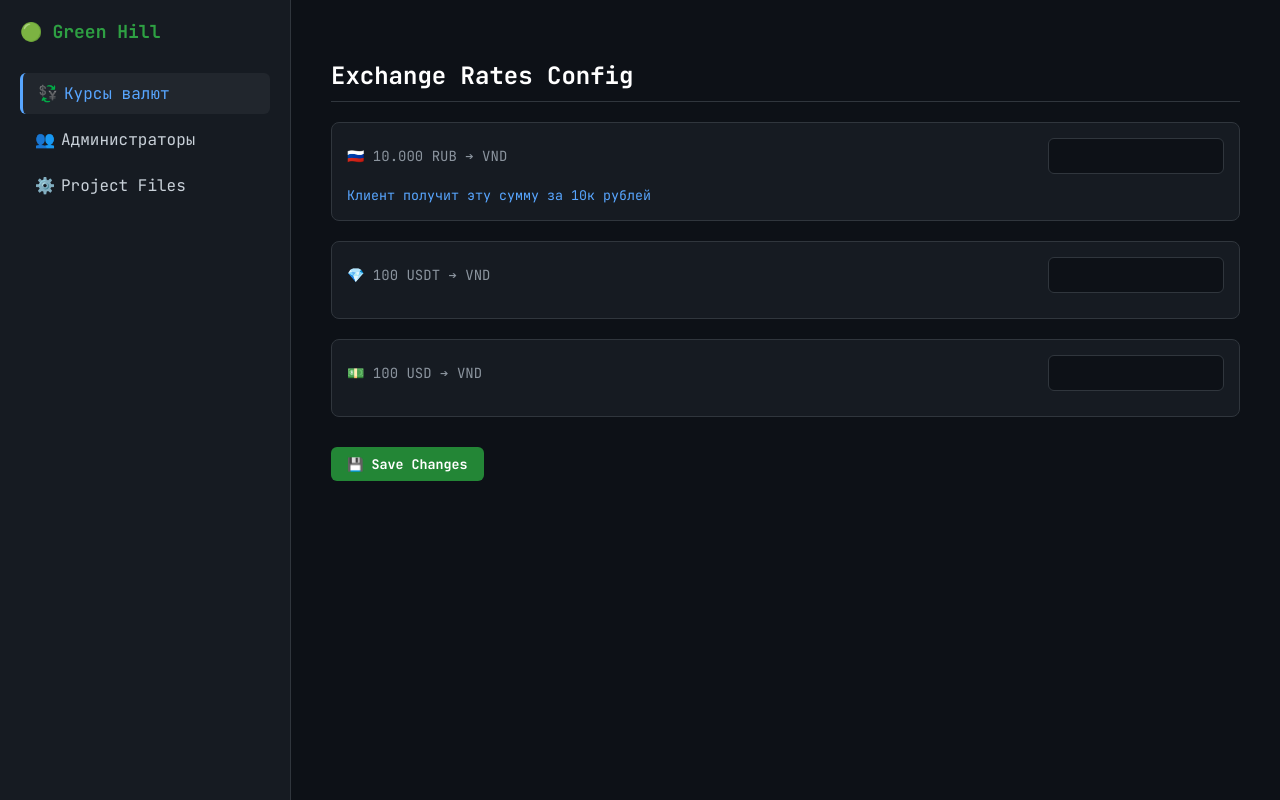
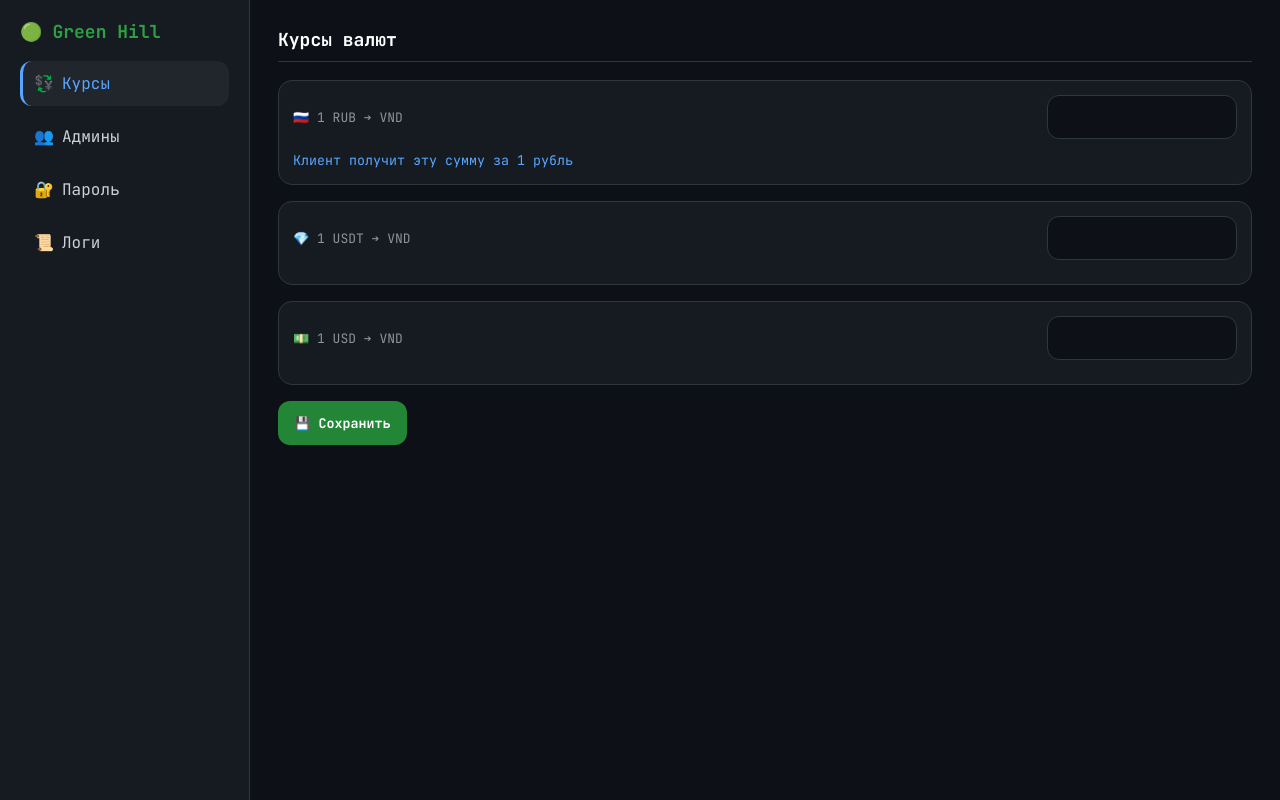
Before and after one commit to aipunkfacility/GREENHILL, a FastAPI app: template templates/admin.html in a window 1280 px wide. Run offline with FastAPI, Linux system fonts and the light colour scheme; the template is opened without the code that fills it, so the values that code supplies are empty.

Commit message:
обновил калькулятор

```diff
--- a/main.py
+++ b/main.py
@@ -7,7 +7,7 @@ from aiogram.enums import ParseMode
 
 import config
 # Импортируем наши модули из папки handlers
-from handlers import admin, menu, calculator
+from handlers import menu, calculator
 
 async def main():
     # Инициализация бота с HTML-разметкой
@@ -24,7 +24,6 @@ async def main():
 
     # 🔌 ПОДКЛЮЧЕНИЕ ЛОГИКИ (РОУТЕРОВ)
     # Порядок важен: сначала админка, потом меню (кнопки), потом калькулятор
-    dp.include_router(admin.router)
     dp.include_router(menu.router)
     dp.include_router(calculator.router)
 
--- a/templates/admin.html
+++ b/templates/admin.html
@@ -2,111 +2,336 @@
 <html lang="ru">
 <head>
   <meta charset="UTF-8">
+  <meta name="viewport" content="width=device-width, initial-scale=1.0">
   <title>Green Hill Admin</title>
   <link href="https://fonts.googleapis.com/css2?family=JetBrains+Mono:wght@400;700&display=swap" rel="stylesheet">
   <style>
-        :root {
-            --bg-dark: #0d1117;
-            --bg-panel: #161b22;
-            --text-main: #c9d1d9;
-            --text-accent: #58a6ff;
-            --green-btn: #238636;
-            --border: #30363d;
-            --hover: #21262d;
+    :root{
+      --bg-dark:#0d1117;
+      --bg-panel:#161b22;
+      --text-main:#c9d1d9;
+      --text-accent:#58a6ff;
+      --green-btn:#238636;
+      --border:#30363d;
+      --hover:#21262d;
     }
-        body { margin: 0; font-family: 'JetBrains Mono', monospace; background-color: var(--bg-dark); color: var(--text-main); display: flex; height: 100vh; overflow: hidden; }
 
-        .sidebar { width: 250px; background-color: var(--bg-panel); border-right: 1px solid var(--border); padding: 20px; display: flex; flex-direction: column; }
-        .logo { font-size: 18px; font-weight: bold; margin-bottom: 30px; color: #fff; display: flex; align-items: center; gap: 10px; }
-        .logo span { color: #2ea043; }
+    *{ box-sizing:border-box; }
 
-        .menu-item { padding: 10px 15px; margin-bottom: 5px; cursor: pointer; border-radius: 6px; color: var(--text-main); display: flex; align-items: center; gap: 10px; transition: 0.2s; }
-        .menu-item:hover { background-color: var(--hover); }
-        .menu-item.active { background-color: var(--hover); color: var(--text-accent); border-left: 3px solid var(--text-accent); }
-        .icon { width: 16px; text-align: center; }
+    body{
+      margin:0;
+      font-family:'JetBrains Mono', monospace;
+      background:var(--bg-dark);
+      color:var(--text-main);
+      display:flex;
+      min-height:100vh;
+      overflow-x:hidden;
+    }
 
-        .main-content { flex: 1; padding: 40px; overflow-y: auto; }
-        .page { display: none; }
-        .page.active { display: block; animation: fadeIn 0.3s; }
-        h2 { border-bottom: 1px solid var(--border); padding-bottom: 10px; margin-bottom: 20px; color: #fff; }
+    .sidebar{
+      width:250px;
+      background:var(--bg-panel);
+      border-right:1px solid var(--border);
+      padding:20px;
+      display:flex;
+      flex-direction:column;
+      flex:0 0 auto;
+    }
 
-        .input-group { margin-bottom: 20px; background: var(--bg-panel); padding: 15px; border-radius: 8px; border: 1px solid var(--border); }
-        .input-row { display: flex; align-items: center; justify-content: space-between; margin-bottom: 10px; }
-        label { font-size: 14px; color: #8b949e; }
+    .logo{
+      font-size:18px;
+      font-weight:700;
+      margin-bottom:18px;
+      color:#fff;
+      display:flex;
+      align-items:center;
+      gap:10px;
+      user-select:none;
+    }
+    .logo span{ color:#2ea043; }
 
-        input { background: #0d1117; border: 1px solid var(--border); color: #fff; padding: 8px 12px; border-radius: 6px; font-family: inherit; width: 150px; text-align: right; }
-        input:focus { outline: 1px solid var(--text-accent); border-color: var(--text-accent); }
+    .menu-row{ display:block; }
 
-        .btn { background-color: var(--green-btn); color: white; border: none; padding: 8px 16px; border-radius: 6px; cursor: pointer; font-family: inherit; font-weight: bold; margin-top: 10px; }
-        .btn:hover { background-color: #2ea043; }
-        .btn-del { background: none; border: none; color: #f85149; cursor: pointer; text-decoration: none; margin-left: 10px; }
+    .menu-item{
+      padding:12px 14px;
+      margin-bottom:8px;
+      cursor:pointer;
+      border-radius:12px;
+      color:var(--text-main);
+      display:flex;
+      align-items:center;
+      gap:10px;
+      transition:.2s;
+      min-height:44px; /* touch target */
+      -webkit-tap-highlight-color:transparent;
+    }
+    .menu-item:hover{ background:var(--hover); }
+    .menu-item.active{
+      background:var(--hover);
+      color:var(--text-accent);
+      border-left:3px solid var(--text-accent);
+      padding-left:11px;
+    }
+    .icon{ width:18px; text-align:center; }
 
-        .admin-list li { display: flex; justify-content: space-between; padding: 10px; border-bottom: 1px solid var(--border); }
-        @keyframes fadeIn { from { opacity: 0; transform: translateY(5px); } to { opacity: 1; transform: translateY(0); } }
+    a.menu-item{ text-decoration:none; color:var(--text-main); }
+    a.menu-item:visited{ color:var(--text-main); }
+    a.menu-item.active{ color:var(--text-accent); }
+
+    .main-content{
+      flex:1;
+      padding:28px;
+      overflow-y:auto;
+    }
+
+    .page{ display:none; }
+    .page.active{ display:block; animation:fadeIn .2s; }
+    h2{
+      border-bottom:1px solid var(--border);
+      padding-bottom:10px;
+      margin:0 0 18px 0;
+      color:#fff;
+      font-size:18px;
+    }
+
+    .input-group{
+      margin-bottom:16px;
+      background:var(--bg-panel);
+      padding:14px;
+      border-radius:14px;
+      border:1px solid var(--border);
+    }
+
+    .input-row{
+      display:flex;
+      align-items:center;
+      justify-content:space-between;
+      gap:12px;
+      margin-bottom:10px;
+    }
+
+    label{ font-size:13px; color:#8b949e; }
+
+    input{
+      background:#0d1117;
+      border:1px solid var(--border);
+      color:#fff;
+      padding:12px 12px;
+      border-radius:12px;
+      font-family:inherit;
+      width:190px;
+      text-align:right;
+      min-height:44px; /* touch */
+    }
+    input:focus{ outline:1px solid var(--text-accent); border-color:var(--text-accent); }
+
+    .btn{
+      background:var(--green-btn);
+      color:#fff;
+      border:none;
+      padding:12px 16px;
+      border-radius:12px;
+      cursor:pointer;
+      font-family:inherit;
+      font-weight:700;
+      min-height:44px; /* touch */
+    }
+    .btn:hover{ background:#2ea043; }
+
+    .btn-del{
+      background:none;
+      border:1px solid rgba(248,81,73,0.35);
+      color:#f85149;
+      cursor:pointer;
+      text-decoration:none;
+      padding:8px 10px;
+      border-radius:10px;
+      min-height:40px;
+      display:inline-flex;
+      align-items:center;
+      justify-content:center;
+    }
+
+    .hint{ color:#8b949e; font-size:13px; line-height:1.5; }
+    .alert{ padding:10px 12px; border-radius:12px; border:1px solid var(--border); margin-bottom:14px; }
+    .alert.error{ border-color:#f85149; color:#f85149; background:rgba(248,81,73,.06); }
+    .alert.ok{ border-color:#2ea043; color:#2ea043; background:rgba(46,160,67,.08); }
+    .input-wide{ width:100% !important; text-align:left !important; }
+
+    .admin-list{ padding:0; list-style:none; margin:0; }
+    .admin-list li{
+      display:flex;
+      align-items:center;
+      justify-content:space-between;
+      gap:10px;
+      padding:12px;
+      border:1px solid var(--border);
+      background:#0d1117;
+      border-radius:14px;
+      margin-bottom:10px;
+    }
+
+    @keyframes fadeIn{ from{ opacity:0; transform:translateY(3px);} to{opacity:1; transform:translateY(0);} }
+
+    /* MOBILE */
+    @media (max-width: 860px){
+      body{ display:block; }
+
+      /* sticky header */
+      .sidebar{
+        width:auto;
+        border-right:none;
+        border-bottom:1px solid var(--border);
+        padding:12px;
+        position:sticky;
+        top:0;
+        z-index:50;
+      }
+
+      .logo{
+        margin-bottom:10px;
+        font-size:16px;
+      }
+
+      .menu-row{
+        display:flex;
+        gap:8px;
+        overflow-x:auto;
+        padding-bottom:6px;
+        -webkit-overflow-scrolling:touch;
+      }
+
+      .menu-item{
+        margin:0;
+        border-left:none;
+        min-width:max-content;
+        padding:12px 12px;
+      }
+      .menu-item.active{
+        border-left:none;
+        outline:1px solid var(--text-accent);
+        padding:12px 12px;
+      }
+
+      .main-content{
+        padding:14px 12px 24px;
+        overflow:visible;
+      }
+
+      /* формы — в столбик */
+      .input-row{
+        flex-direction:column;
+        align-items:stretch;
+      }
+      input{ width:100%; text-align:left; }
+      .btn{ width:100%; }
+    }
   </style>
 </head>
 <body>
 
   <div class="sidebar">
     <div class="logo">🟢 <span>Green Hill</span></div>
-        <div class="menu-item active" onclick="showPage('rates', this)"><span class="icon">💱</span> Курсы валют</div>
-        <div class="menu-item" onclick="showPage('admins', this)"><span class="icon">👥</span> Администраторы</div>
-        <div class="menu-item" onclick="showPage('settings', this)"><span class="icon">⚙️</span> Project Files</div>
+
+    <div class="menu-row">
+      <div class="menu-item active" onclick="showPage('rates', this)"><span class="icon">💱</span> Курсы</div>
+      <div class="menu-item" onclick="showPage('admins', this)"><span class="icon">👥</span> Админы</div>
+      <div class="menu-item" onclick="showPage('settings', this)"><span class="icon">🔐</span> Пароль</div>
+      <a class="menu-item" href="/logs"><span class="icon">📜</span> Логи</a>
+    </div>
   </div>
 
   <div class="main-content">
 
     <div id="rates" class="page active">
-            <h2>Exchange Rates Config</h2>
+      <h2>Курсы валют</h2>
+
       <form action="/save_rates" method="post">
+
 <div class="input-group">
   <div class="input-row">
-                        <label>🇷🇺 10.000 RUB ➔ VND</label>
+    <label>🇷🇺 1 RUB ➔ VND</label>
     <input type="text" name="rub" class="currency-input" value="{{ rates.rub_rate }}" required>
   </div>
-                    <small style="color:#58a6ff">Клиент получит эту сумму за 10к рублей</small>
+  <small style="color:#58a6ff">Клиент получит эту сумму за 1 рубль</small>
 </div>
+
 <div class="input-group">
   <div class="input-row">
-                        <label>💎 100 USDT ➔ VND</label>
+    <label>💎 1 USDT ➔ VND</label>
     <input type="text" name="usdt" class="currency-input" value="{{ rates.usdt_rate }}" required>
   </div>
 </div>
+
 <div class="input-group">
   <div class="input-row">
-                        <label>💵 100 USD ➔ VND</label>
+    <label>💵 1 USD ➔ VND</label>
     <input type="text" name="usd" class="currency-input" value="{{ rates.usd_rate }}" required>
   </div>
 </div>
-                <button type="submit" class="btn">💾 Save Changes</button>
+
+        <button type="submit" class="btn">💾 Сохранить</button>
       </form>
     </div>
 
     <div id="admins" class="page">
-            <h2>Access Control</h2>
+      <h2>Администраторы</h2>
+
       <div class="input-group">
-                <form action="/add_admin" method="post" style="display:flex; gap:10px;">
-                    <input type="number" name="admin_id" placeholder="Telegram ID" style="flex:1; text-align:left;" required>
-                    <button type="submit" class="btn" style="margin-top:0;">+ Add</button>
+        <form action="/add_admin" method="post" style="display:flex; gap:10px; flex-wrap:wrap;">
+          <input class="input-wide" type="number" name="admin_id" placeholder="Telegram ID" required>
+          <button type="submit" class="btn" style="margin-top:0;">+ Добавить</button>
         </form>
       </div>
-            <ul class="admin-list" style="padding:0; list-style:none;">
+
+      <ul class="admin-list">
         {% for admin in admins %}
         <li>
           <span>🆔 <span style="color:#79c0ff">{{ admin }}</span></span>
-                    <a href="/delete_admin/{{ admin }}" class="btn-del">✕</a>
+          <a href="/delete_admin/{{ admin }}" class="btn-del">Удалить</a>
         </li>
         {% endfor %}
       </ul>
     </div>
 
     <div id="settings" class="page">
-            <h2>Project Files</h2>
-            <p style="color:#8b949e">System status: <span style="color:#2ea043">● Online</span></p>
+      <h2>Сменить пароль</h2>
+
+      {% if error %}
+        <div class="alert error">{{ error }}</div>
+      {% endif %}
+      {% if ok %}
+        <div class="alert ok">{{ ok }}</div>
+      {% endif %}
+
       <div class="input-group">
-                <code>admins.json</code> <br> <code>rates.json</code> <br> <code>config.py</code>
+        <p class="hint">
+          После сохранения браузер может держать старые креды — открой админку в приватном окне/инкогнито.
+        </p>
       </div>
+
+      <form action="/auth" method="post">
+        <div class="input-group">
+          <div class="input-row" style="flex-direction:column; align-items:stretch;">
+            <label>Новый логин</label>
+            <input class="input-wide" type="text" name="new_user" placeholder="admin" required>
           </div>
+
+          <div class="input-row" style="flex-direction:column; align-items:stretch;">
+            <label>Новый пароль</label>
+            <input class="input-wide" type="password" name="new_pass" required>
+          </div>
+
+          <div class="input-row" style="flex-direction:column; align-items:stretch; margin-bottom:0;">
+            <label>Повтори новый пароль</label>
+            <input class="input-wide" type="password" name="new_pass2" required>
+          </div>
+
+          <button type="submit" class="btn">💾 Сохранить</button>
+        </div>
+      </form>
+    </div>
+
   </div>
 
   <script>
@@ -116,7 +341,7 @@
     const currencyInputs = document.querySelectorAll('.currency-input');
     currencyInputs.forEach(input => {
       input.value = formatNumber(input.value);
-            input.addEventListener('input', function (e) {
+      input.addEventListener('input', function () {
         let cursorPosition = this.selectionStart;
         let originalLength = this.value.length;
         this.value = formatNumber(this.value);
@@ -125,11 +350,13 @@
         this.setSelectionRange(cursorPosition, cursorPosition);
       });
     });
+
     function showPage(pageId, element) {
       document.querySelectorAll('.page').forEach(page => page.classList.remove('active'));
       document.querySelectorAll('.menu-item').forEach(item => item.classList.remove('active'));
       document.getElementById(pageId).classList.add('active');
       element.classList.add('active');
+      window.scrollTo({ top: 0, behavior: 'smooth' });
     }
   </script>
 </body>
```
Also changed, not shown: admin_panel.py (+140 -32 lines), handlers/calculator.py (+5 -22 lines), keyboards.py (+4 -9 lines), templates/auth.html (added, +35 -0 lines), templates/logs.html (added, +17 -0 lines). Lines whose indentation alone changed are shown as unchanged.
